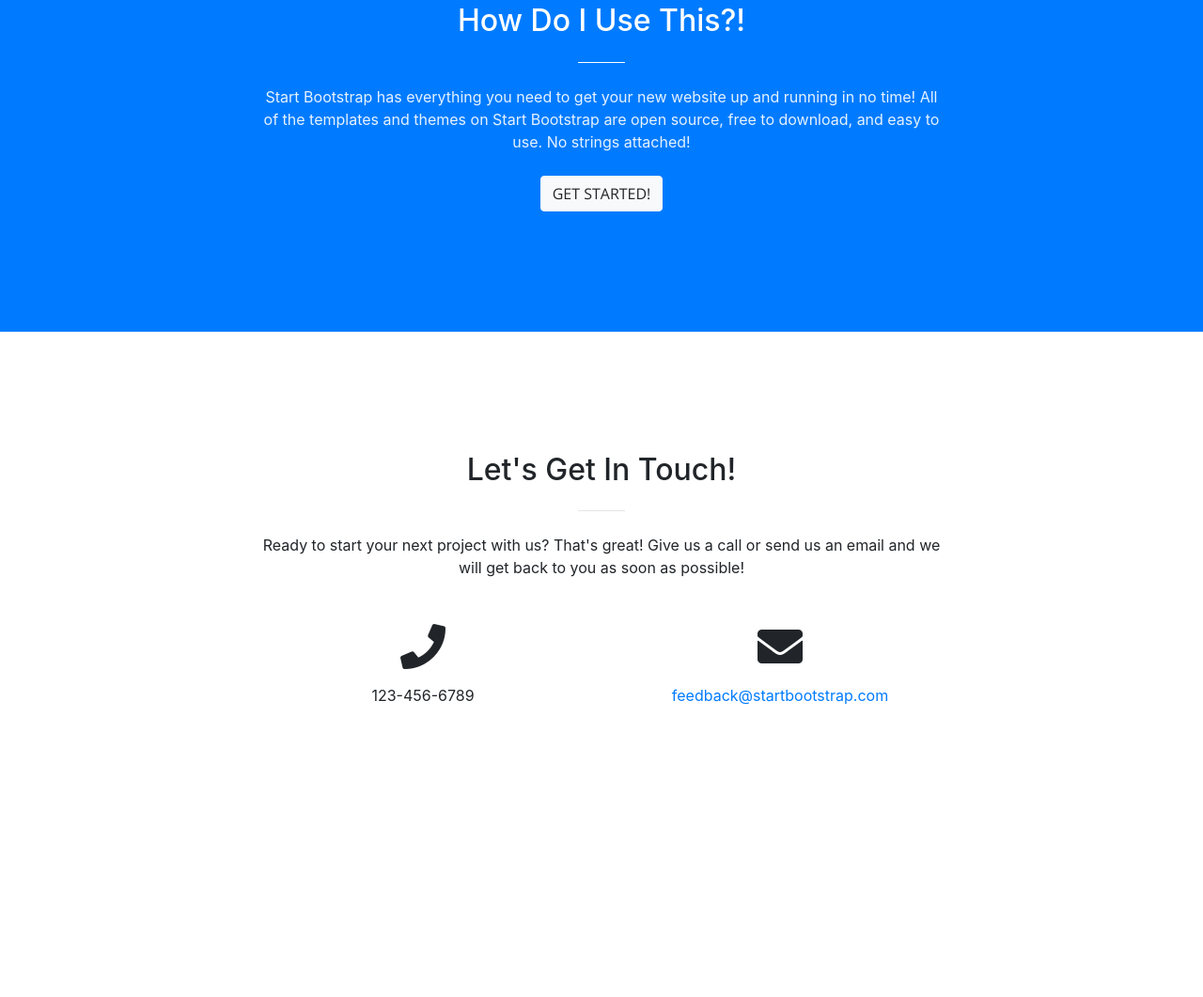
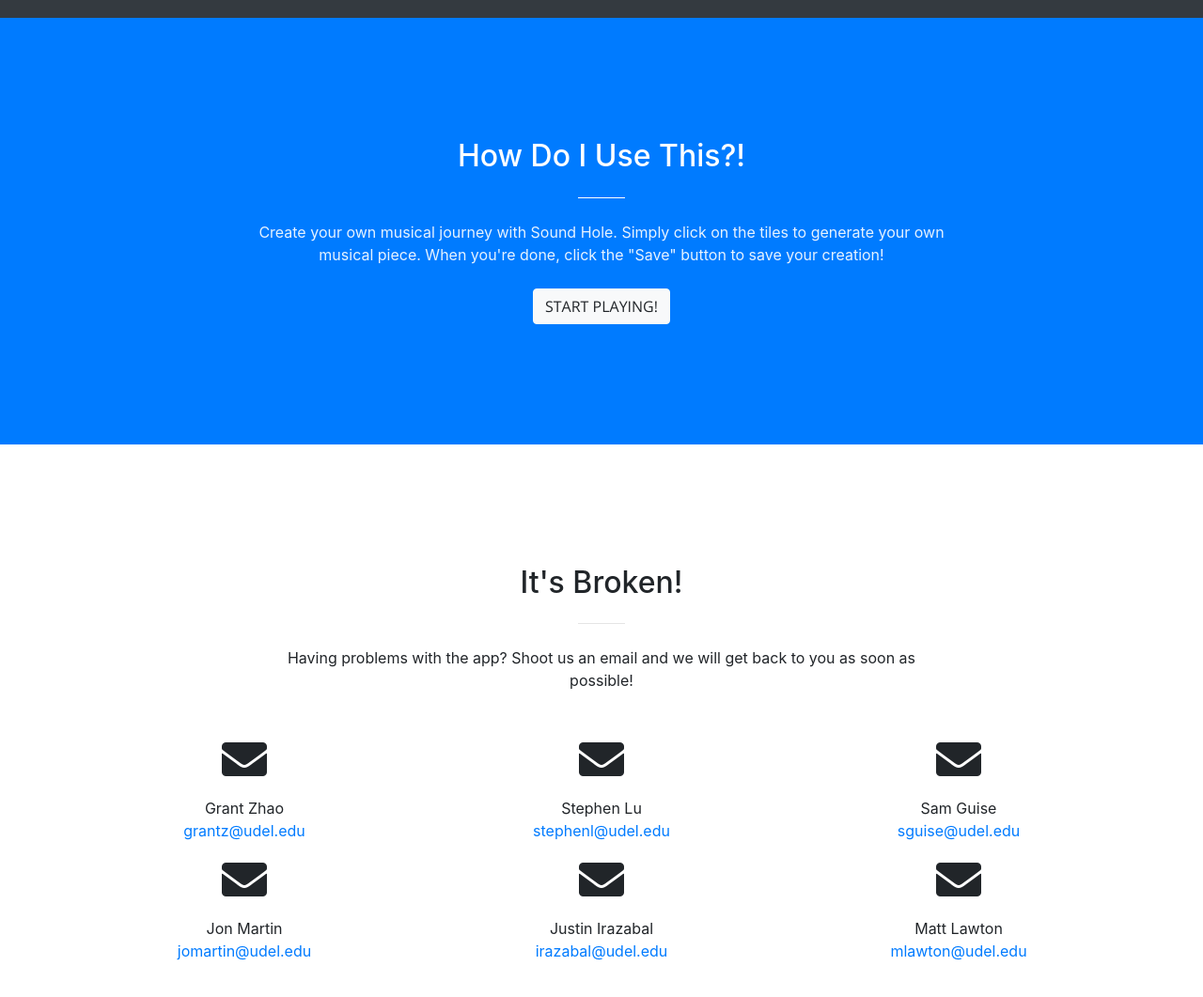
Before and after one commit to gzhao12/CISC474_Project1, a website with bundled scripts: page index.html in a window 1280 px wide. Shown: the part 1281-2342 px from the top of the page at 94% size. Before the commit the page ends 2177 px from the top, so only its background shows below. Built offline with nearby package versions, Linux system fonts and the light colour scheme.

Commit message:
finished up front end/added text

```diff
--- a/index.html
+++ b/index.html
@@ -58,7 +58,7 @@
             <hr>
           </div>
           <div class="col-lg-8 mx-auto">
-            <p class="text-faded mb-5">Sound Hole is your own unique music space. Create gorgeous sounds from the comfort of your own web browser! </p>
+            <p class="text-faded mb-5">Sound Hole is your own unique music space. Build gorgeous sounds from the comfort of your own web browser! </p>
             <a class="btn btn-primary btn-xl js-scroll-trigger" href="#app">Try It Out</a>
           </div>
         </div>
@@ -66,9 +66,16 @@
     </header>
 
     <section class="bg-dark text-white" id="app">
-      <div class="container text-center">
-        <h2 class="mb-4">Put the actual thing here</h2>
-        <a class="btn btn-light btn-xl sr-button" href="http://startbootstrap.com/template-overviews/creative/">Download Now!</a>
+      <div class="container">
+        <div class="row">
+          <div class="col-lg-8 mx-auto text-center">
+            <h2 class="mb-4">Put the actual thing here</h2>
+            <p class="text-faded mb-4"> test</p>
+            <p class="text-faded mb-4"> test</p>
+            <p class="text-faded mb-4"> test</p>
+              <a class="btn btn-primary btn-xl js-scroll-trigger" href="#tutorial">Save</a>
+          </div>
+        </div>
       </div>
     </section>
 
@@ -78,8 +85,8 @@
           <div class="col-lg-8 mx-auto text-center">
             <h2 class="section-heading text-white">How Do I Use This?!</h2>
             <hr class="light my-4">
-            <p class="text-faded mb-4">Start Bootstrap has everything you need to get your new website up and running in no time! All of the templates and themes on Start Bootstrap are open source, free to download, and easy to use. No strings attached!</p>
-            <a class="btn btn-light btn-xl js-scroll-trigger" href="#services">Get Started!</a>
+            <p class="text-faded mb-4">Create your own musical journey with Sound Hole. Simply click on the tiles to generate your own musical piece. When you're done, click the "Save" button to save your creation!</p>
+            <a class="btn btn-light btn-xl js-scroll-trigger" href="#app">Start Playing!</a>
           </div>
         </div>
       </div>
@@ -87,23 +94,61 @@
 
     <section id="contact">
       <div class="container">
-        <div class="row">
+        <div class="column">
           <div class="col-lg-8 mx-auto text-center">
-            <h2 class="section-heading">Let's Get In Touch!</h2>
+            <h2 class="section-heading">It's Broken!</h2>
             <hr class="my-4">
-            <p class="mb-5">Ready to start your next project with us? That's great! Give us a call or send us an email and we will get back to you as soon as possible!</p>
+            <p class="mb-5">Having problems with the app? Shoot us an email and we will get back to you as soon as possible!</p>
           </div>
         </div>
         <div class="row">
+
           <div class="col-lg-4 ml-auto text-center">
-            <i class="fas fa-phone fa-3x mb-3 sr-contact-1"></i>
-            <p>123-456-6789</p>
+            <i class="fas fa-envelope fa-3x mb-3 sr-contact-2"></i>
+              <p>
+                <a>Grant Zhao</a> <br />
+                <a href="mailto:grantz@udel.edu"> grantz@udel.edu</a>
+              </p>
           </div>
-          <div class="col-lg-4 mr-auto text-center">
+
+          <div class="col-lg-4 ml-auto text-center">
             <i class="fas fa-envelope fa-3x mb-3 sr-contact-2"></i>
-            <p>
-              <a href="mailto:your-email@your-domain.com">feedback@startbootstrap.com</a>
-            </p>
+              <p>
+                <a>Stephen Lu</a> <br />
+                <a href="mailto:stephenl@udel.edu"> stephenl@udel.edu</a>
+              </p>
+          </div>
+
+          <div class="col-lg-4 ml-auto text-center">
+            <i class="fas fa-envelope fa-3x mb-3 sr-contact-2"></i>
+              <p>
+                <a>Sam Guise</a> <br />
+                <a href="mailto:sguise@udel.edu"> sguise@udel.edu</a>
+              </p>
+          </div>
+
+          <div class="col-lg-4 ml-auto text-center">
+            <i class="fas fa-envelope fa-3x mb-3 sr-contact-2"></i>
+              <p>
+                <a>Jon Martin</a> <br />
+                <a href="mailto:jomartin@udel.edu"> jomartin@udel.edu</a>
+              </p>
+          </div>
+
+          <div class="col-lg-4 ml-auto text-center">
+            <i class="fas fa-envelope fa-3x mb-3 sr-contact-2"></i>
+              <p>
+                <a>Justin Irazabal</a> <br />
+                <a href="mailto:irazabal@udel.edu"> irazabal@udel.edu</a>
+              </p>
+          </div>
+
+          <div class="col-lg-4 ml-auto text-center">
+            <i class="fas fa-envelope fa-3x mb-3 sr-contact-2"></i>
+              <p>
+                <a>Matt Lawton</a> <br />
+                <a href="mailto:mlawton@udel.edu"> mlawton@udel.edu</a>
+              </p>
           </div>
         </div>
       </div>
```
